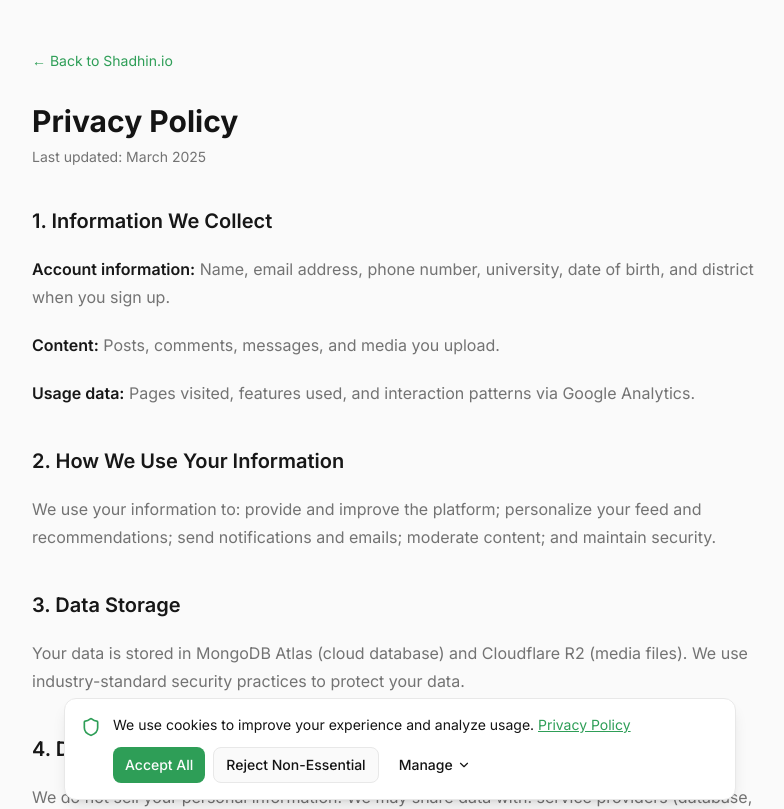
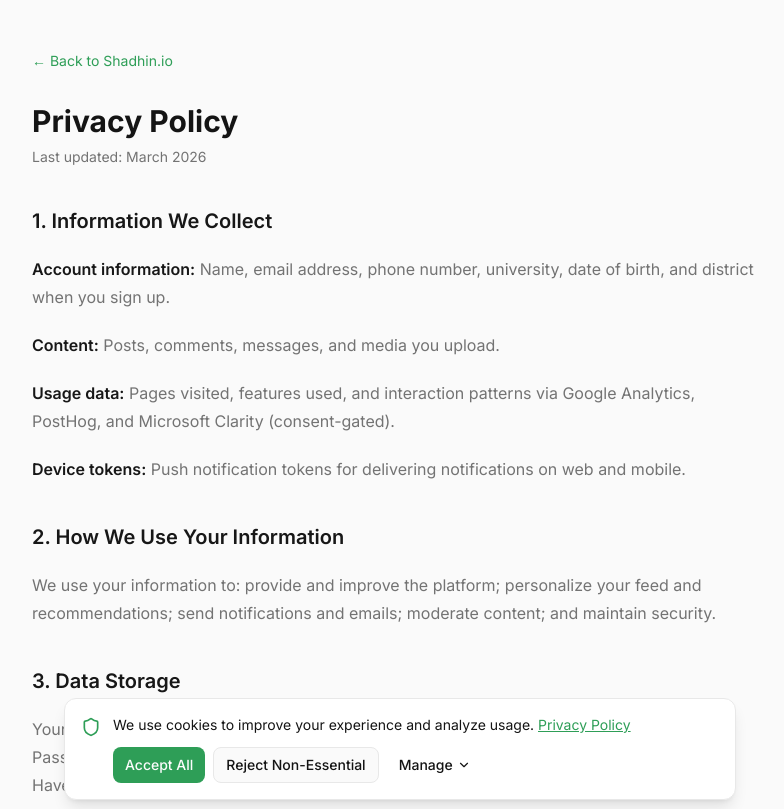
Before and after one commit to RhidoyPro/Shadhin, a Next.js app: page /privacy in a window 1280 px wide. Shown: the top 809 px of the page, without its empty margins (240-1024 px from the left). Built offline with nearby package versions, Linux system fonts and the light colour scheme; no server answers.

Commit message:
fix: update privacy policy — March 2026, push tokens, HIBP mention
Co-Authored-By: Claude Opus 4.6 (1M context) <noreply@anthropic.com>

```diff
--- a/app/privacy/page.tsx
+++ b/app/privacy/page.tsx
@@ -13,7 +13,7 @@ const PrivacyPage = () => {
           &larr; Back to Shadhin.io
         </Link>
         <h1 className="text-3xl font-bold mb-2">Privacy Policy</h1>
-        <p className="text-sm text-muted-foreground mb-8">Last updated: March 2025</p>
+        <p className="text-sm text-muted-foreground mb-8">Last updated: March 2026</p>
 
         <div className="prose prose-neutral dark:prose-invert max-w-none space-y-6">
           <section>
@@ -25,7 +25,10 @@ const PrivacyPage = () => {
               <strong>Content:</strong> Posts, comments, messages, and media you upload.
             </p>
             <p className="text-muted-foreground">
-              <strong>Usage data:</strong> Pages visited, features used, and interaction patterns via Google Analytics.
+              <strong>Usage data:</strong> Pages visited, features used, and interaction patterns via Google Analytics, PostHog, and Microsoft Clarity (consent-gated).
+            </p>
+            <p className="text-muted-foreground">
+              <strong>Device tokens:</strong> Push notification tokens for delivering notifications on web and mobile.
             </p>
           </section>
 
@@ -39,7 +42,7 @@ const PrivacyPage = () => {
           <section>
             <h2 className="text-xl font-semibold">3. Data Storage</h2>
             <p className="text-muted-foreground">
-              Your data is stored in MongoDB Atlas (cloud database) and Cloudflare R2 (media files). We use industry-standard security practices to protect your data.
+              Your data is stored in MongoDB Atlas (cloud database) and Cloudflare R2 (media files). Passwords are hashed with bcrypt and checked against known breached passwords via the HaveIBeenPwned API. All data is encrypted in transit via HTTPS/TLS.
             </p>
           </section>
 
```
